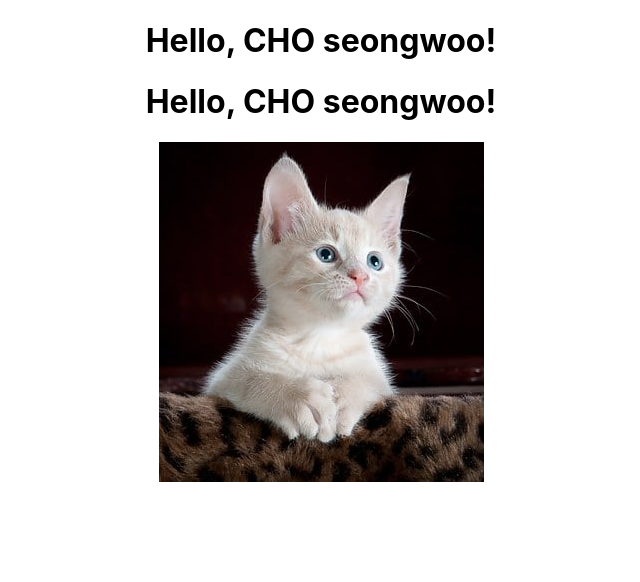
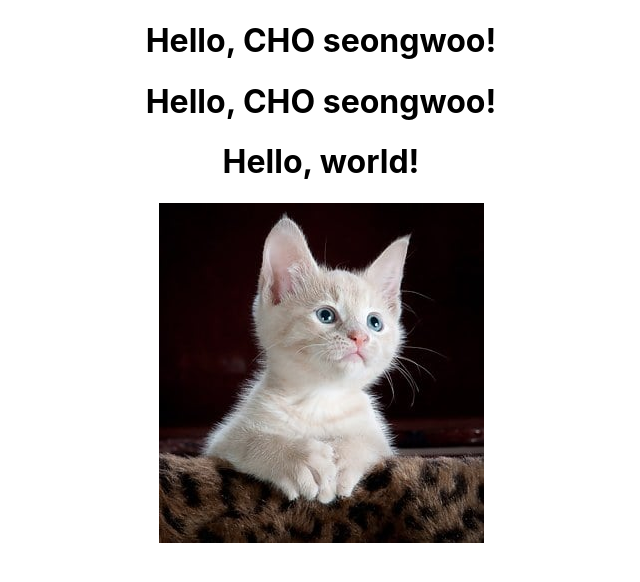
Before and after one commit to ABizCho/react_lab, a React (Create React App) app: page / in a window 1280 px wide. Shown: the top 582 px of the page, without its empty margins (319-959 px from the left). Built offline with nearby package versions, Linux system fonts and the light colour scheme.

Commit message:
React.createElement 연습

```diff
--- a/src/App.js
+++ b/src/App.js
@@ -1,11 +1,13 @@
 import "./App.css";
 import {hello} from "./component/hello";
+import {createElementPrac} from  "./component/createElementPrac"
 
 function App() {
   return (
     <div id="Main">
       {hello}
       {hello}
+      {createElementPrac}
       <img src={require("./cat.jpg")} alt="profile" />
     </div>
   )
--- /dev/null
+++ b/src/component/createElementPrac.js
@@ -0,0 +1,7 @@
+import React from 'react';
+
+export const createElementPrac = React.createElement(
+    'h1',
+    {className: 'greeting'},
+    'Hello, world!'
+);
```
